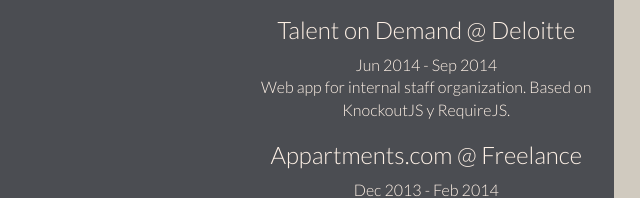
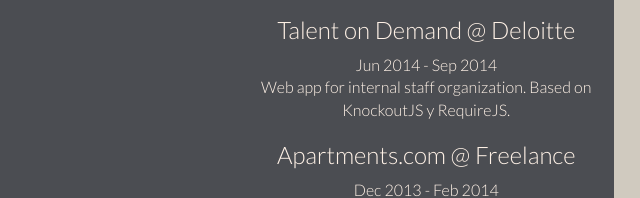
Before and after one commit to NicoZelaya/NicoZelaya.github.io, a website: page index.html in a window 1280 px wide. Shown: the part 1447-1645 px from the top of the page, 640-1280 px from the left. Drawn offline with nearby package versions, Linux system fonts and the light colour scheme.

Commit message:
Typo fix

```diff
--- a/index.html
+++ b/index.html
@@ -90,7 +90,7 @@
 		  				<p>Web app for internal staff organization. Based on KnockoutJS y RequireJS.</p>
 	  				</li>
 	  				<li>
-		  				<h3>Appartments.com @ Freelance</h3>
+		  				<h3>Apartments.com @ Freelance</h3>
 		  				Dec 2013 - Feb 2014
 		  				<p>Web app for searching and publishing aparments and rentals, working on responsive design and mark up.</p>
 	  				</li>
```
